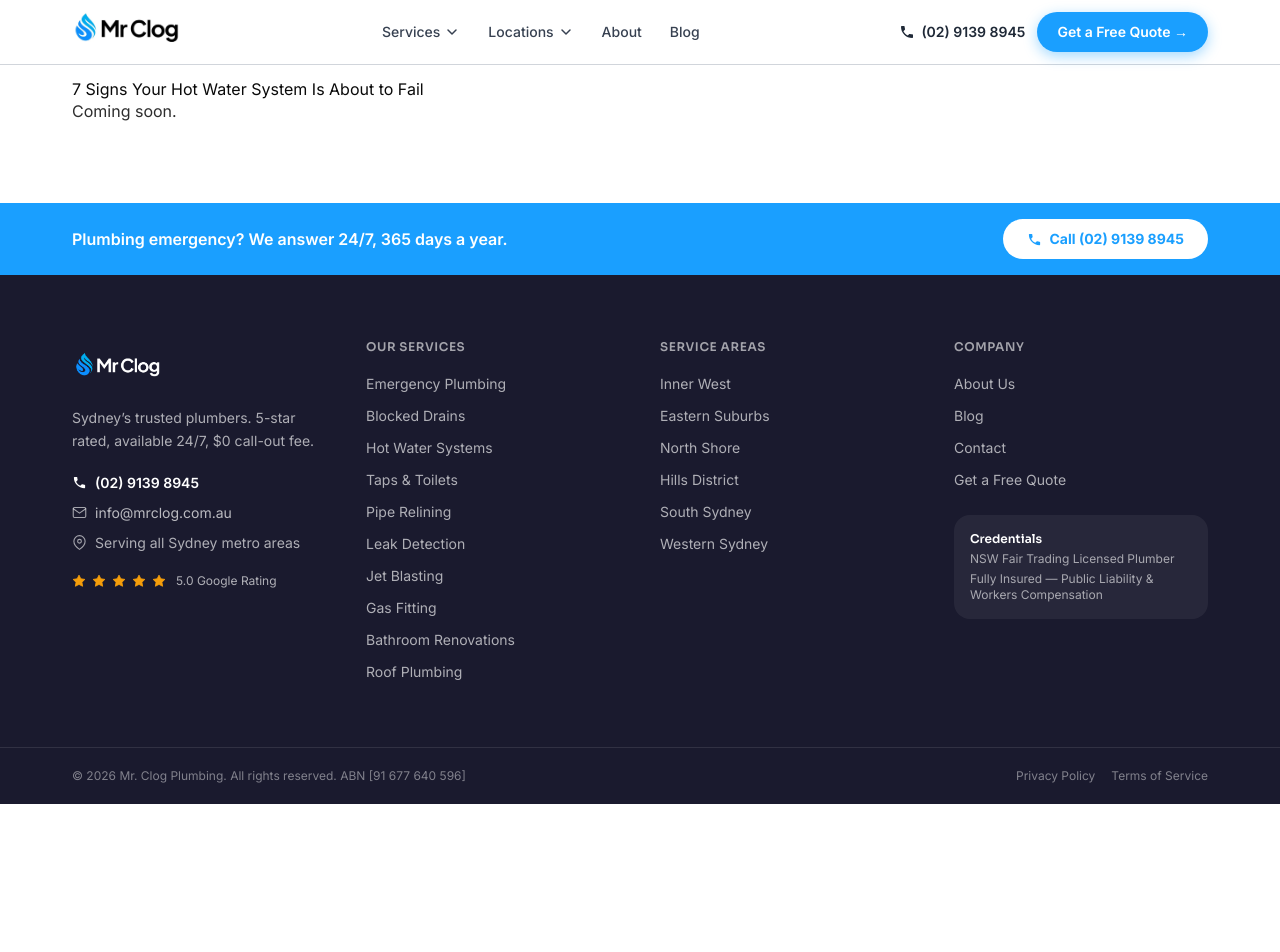
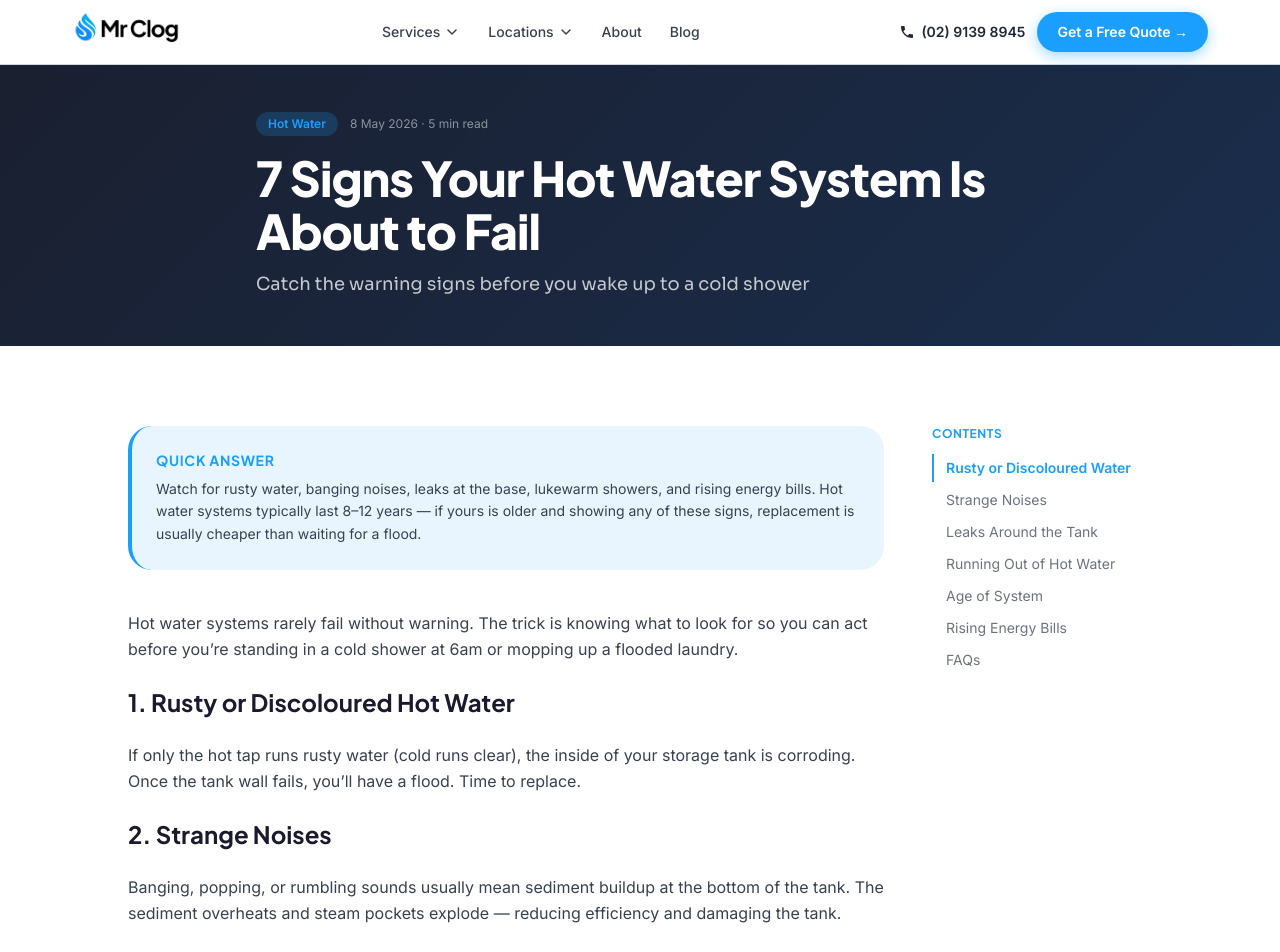
Before and after one commit to mrclogplumbing/mrclog-website, a Next.js app: page /blog/signs-your-hot-water-system-is-failing in a window 1280 px wide. Shown: the top 952 px of the page. Before the commit the page ends 804 px from the top, so only its background shows below. Built offline with nearby package versions, Linux system fonts and the light colour scheme.

Commit message:
Enhance blog content on hot water system failure signs
Updated the blog page to include detailed signs of hot water system failure and improved the description for better clarity.

```diff
--- a/src/app/blog/signs-your-hot-water-system-is-failing/page.tsx
+++ b/src/app/blog/signs-your-hot-water-system-is-failing/page.tsx
@@ -1,15 +1,103 @@
 import type { Metadata } from "next";
+import Link from "next/link";
+import { PhoneCallIcon } from "@/components/ui/ServiceIcons";
+import TableOfContents from "@/components/blog/TableOfContents";
 
 export const metadata: Metadata = {
   title: "7 Signs Your Hot Water System Is About to Fail | Mr. Clog Blog",
-  description: "Spot hot water trouble before you wake up to a cold shower.",
+  description:
+    "Don\u2019t get caught with a cold shower. Spot these 7 warning signs that your Sydney hot water system needs attention before it gives up completely.",
 };
+
+const PHONE = "(02) 9139 8945";
+const PHONE_HREF = "tel:+61291398945";
+
+const tocItems = [
+  { id: "rusty-water", title: "Rusty or Discoloured Water" },
+  { id: "noises", title: "Strange Noises" },
+  { id: "leaks", title: "Leaks Around the Tank" },
+  { id: "cold", title: "Running Out of Hot Water" },
+  { id: "age", title: "Age of System" },
+  { id: "energy", title: "Rising Energy Bills" },
+  { id: "faq", title: "FAQs" },
+];
 
 export default function BlogHotWaterSignsPage() {
   return (
-    <main className="section-container py-20">
-      <h1>7 Signs Your Hot Water System Is About to Fail</h1>
-      <p>Coming soon.</p>
-    </main>
+    <>
+      {/* Hero */}
+      <section className="relative pt-16 flex items-center min-h-[38vh]" style={{ background: "var(--color-dark)" }}>
+        <div className="absolute inset-0" style={{ background: "linear-gradient(135deg, rgba(26,31,46,0.97) 0%, rgba(26,159,255,0.15) 100%)" }} aria-hidden="true" />
+        <div className="relative section-container py-12 md:py-18">
+          <div className="max-w-3xl">
+            <div className="flex items-center gap-3 mb-4">
+              <span className="text-xs font-semibold px-3 py-1 rounded-full" style={{ background: "rgba(26,159,255,0.2)", color: "var(--color-brand-blue)" }}>Hot Water</span>
+              <span className="text-xs" style={{ color: "rgba(255,255,255,0.5)" }}>8 May 2026 · 5 min read</span>
+            </div>
+            <h1 className="font-logo font-extrabold text-white mb-3" style={{ fontSize: "clamp(1.8rem, 4.5vw, 3rem)", lineHeight: "1.1", letterSpacing: "-0.02em" }}>
+              7 Signs Your Hot Water System Is About to Fail
+            </h1>
+            <p className="font-display text-lg" style={{ color: "rgba(255,255,255,0.75)" }}>Catch the warning signs before you wake up to a cold shower</p>
+          </div>
+        </div>
+      </section>
+
+      <div className="section-container py-14 md:py-20">
+        <div className="lg:grid lg:grid-cols-[1fr_220px] lg:gap-12 max-w-5xl mx-auto">
+          <article>
+            <div className="rounded-2xl p-6 mb-10 border-l-4" style={{ background: "var(--color-brand-blue-light)", borderColor: "var(--color-brand-blue)" }}>
+              <p className="font-logo font-bold text-sm uppercase tracking-wider mb-2" style={{ color: "var(--color-brand-blue)" }}>Quick Answer</p>
+              <p className="text-gray-700 text-sm leading-relaxed">
+                Watch for rusty water, banging noises, leaks at the base, lukewarm showers, and rising energy bills. Hot water systems typically last 8–12 years — if yours is older and showing any of these signs, replacement is usually cheaper than waiting for a flood.
+              </p>
+            </div>
+
+            <div className="space-y-6 text-gray-700 leading-relaxed">
+              <p>Hot water systems rarely fail without warning. The trick is knowing what to look for so you can act before you’re standing in a cold shower at 6am or mopping up a flooded laundry.</p>
+
+              <h2 id="rusty-water" className="font-logo font-bold text-2xl mt-10 mb-4" style={{ color: "var(--color-dark)" }}>1. Rusty or Discoloured Hot Water</h2>
+              <p>If only the hot tap runs rusty water (cold runs clear), the inside of your storage tank is corroding. Once the tank wall fails, you’ll have a flood. Time to replace.</p>
+
+              <h2 id="noises" className="font-logo font-bold text-2xl mb-4" style={{ color: "var(--color-dark)" }}>2. Strange Noises</h2>
+              <p>Banging, popping, or rumbling sounds usually mean sediment buildup at the bottom of the tank. The sediment overheats and steam pockets explode — reducing efficiency and damaging the tank.</p>
+
+              <h2 id="leaks" className="font-logo font-bold text-2xl mb-4" style={{ color: "var(--color-dark)" }}>3. Leaks Around the Tank</h2>
+              <p>Any moisture pooling around the base is bad news. Small drips become floods quickly. If the tank itself is leaking (not just a fitting), replacement is the only option.</p>
+
+              <h2 id="cold" className="font-logo font-bold text-2xl mb-4" style={{ color: "var(--color-dark)" }}>4. Running Out of Hot Water Fast</h2>
+              <p>If your morning shower goes lukewarm halfway through, you’ve likely got a failing element (electric) or a sediment-fouled burner (gas). Often repairable if caught early.</p>
+
+              <h2 id="age" className="font-logo font-bold text-2xl mb-4" style={{ color: "var(--color-dark)" }}>5. Age of the System</h2>
+              <p>Storage tanks last 8–12 years. Continuous flow units last 15–20. If yours is at or past its lifespan and showing any other sign on this list, replace before it fails.</p>
+
+              <h2 id="energy" className="font-logo font-bold text-2xl mb-4" style={{ color: "var(--color-dark)" }}>6. Rising Energy Bills</h2>
+              <p>A failing element or sediment-coated burner has to work harder to heat the same amount of water. If your gas or electricity bill keeps climbing without explanation, your hot water system is often the culprit.</p>
+
+              <h2 id="faq" className="font-logo font-bold text-2xl mb-4" style={{ color: "var(--color-dark)" }}>FAQs</h2>
+              <h3 className="font-logo font-bold text-lg mb-2 mt-6" style={{ color: "var(--color-dark)" }}>How long does a hot water system last?</h3>
+              <p>Storage tanks: 8–12 years. Continuous flow (instantaneous): 15–20 years. Heat pump: 10–15 years.</p>
+              <h3 className="font-logo font-bold text-lg mb-2 mt-6" style={{ color: "var(--color-dark)" }}>Can I replace a hot water system myself?</h3>
+              <p>No — in NSW, hot water installation must be done by a licensed plumber (and a licensed gasfitter for gas systems). DIY work voids insurance and warranties.</p>
+            </div>
+
+            <div className="mt-12 rounded-2xl p-8 text-center" style={{ background: "var(--color-dark)" }}>
+              <p className="font-logo font-bold text-xl text-white mb-2">Hot Water Trouble in Sydney?</p>
+              <p className="text-sm mb-5" style={{ color: "rgba(255,255,255,0.7)" }}>Mr. Clog repairs and replaces all hot water systems — gas, electric, and heat pump. Same-day service across Sydney.</p>
+              <div className="flex gap-3 justify-center flex-wrap">
+                <a href={PHONE_HREF} className="inline-flex items-center gap-2 px-6 py-3 rounded-full font-semibold text-white" style={{ background: "var(--color-brand-blue)" }}>
+                  <PhoneCallIcon size={16} />
+                  Call {PHONE}
+                </a>
+                <Link href="/services/hot-water-systems" className="btn-outline-white">Hot Water Services</Link>
+              </div>
+            </div>
+          </article>
+
+          <aside className="hidden lg:block">
+            <TableOfContents items={tocItems} />
+          </aside>
+        </div>
+      </div>
+    </>
   );
 }
```
